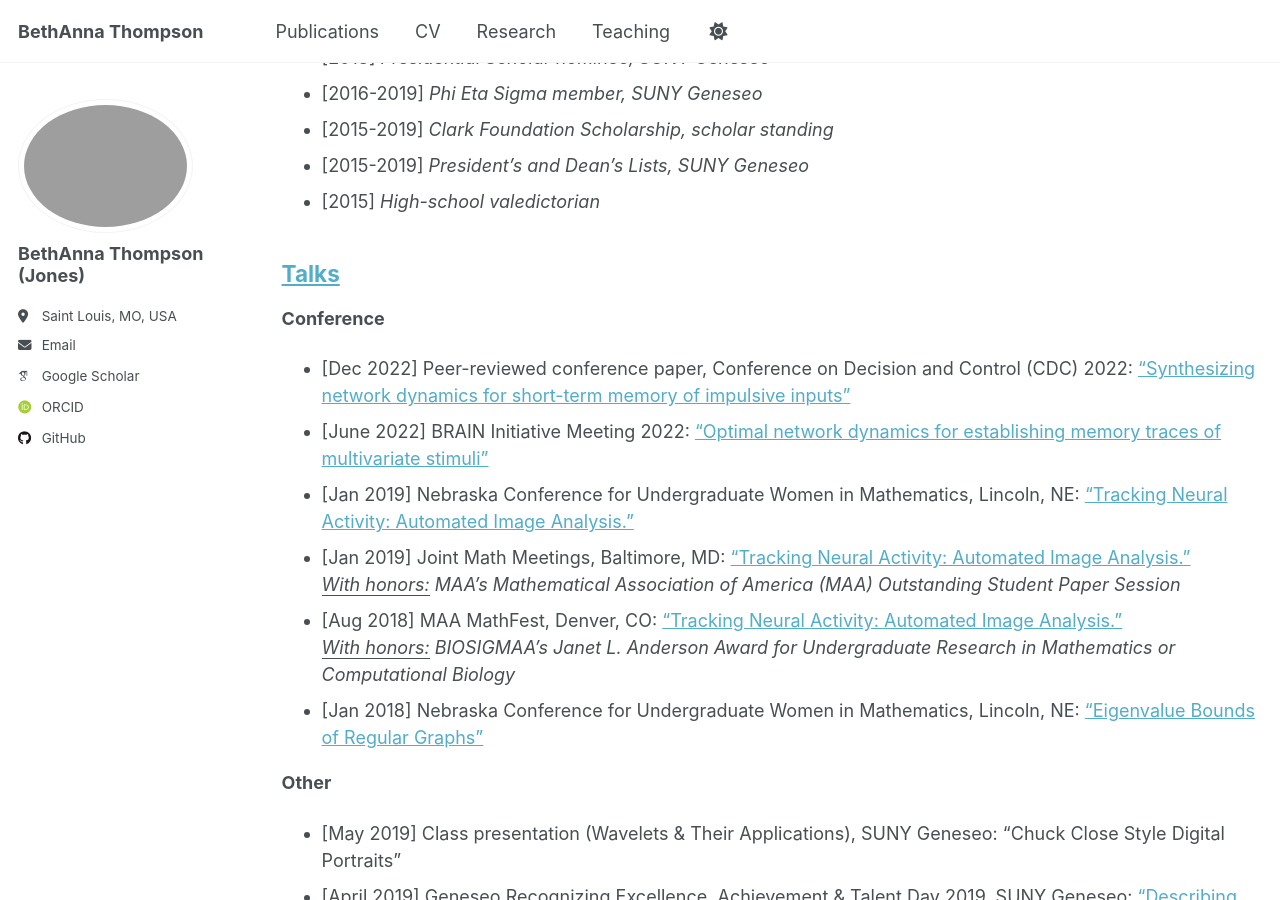
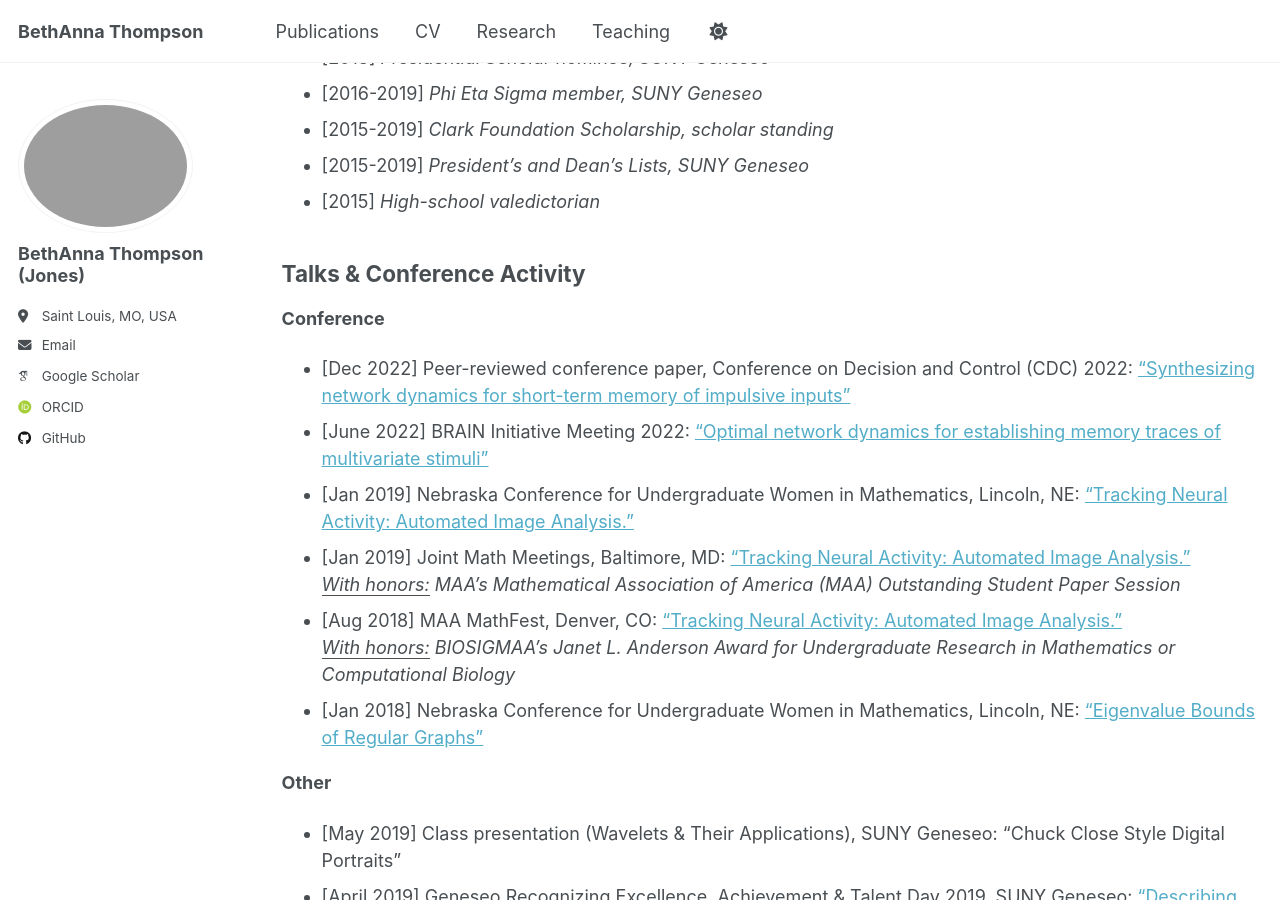
Before and after one commit to BethAnna/BethAnna.github.io, a Jekyll site: the page built from _pages/cv.md, in a window 1280 px wide and 900 px high, scrolled down 2449 px. Built offline with Jekyll 4.4.1, drawn with Linux system fonts in a browser that asks for light colours; some web fonts are replaced; a script that is not in the unit is left out.

Commit message:
Update cv.md
Updating link-to-headers

```diff
--- a/_pages/cv.md
+++ b/_pages/cv.md
@@ -85,7 +85,7 @@ redirect_from:
 * [2015] _High-school valedictorian_
 
 
-## [Talks](#talks)
+## Talks & Conference Activity {#talks}
 
 **Conference**
 * [Dec 2022]	Peer-reviewed conference paper, Conference on Decision and Control (CDC) 2022: ["Synthesizing network dynamics for short-term memory of impulsive inputs"](https://bethanna.github.io/talks/2022-12-09-talk)
```
Also changed, not shown: other parts of _pages/cv.md (+1 -1 lines).
